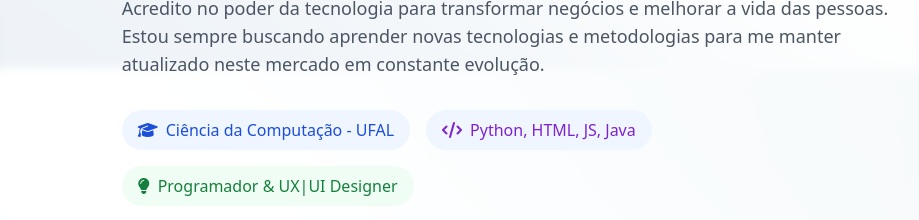
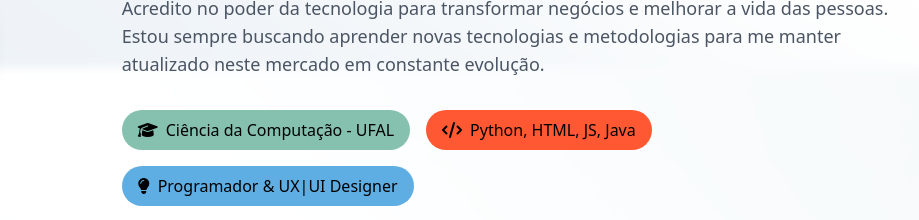
Before and after one commit to jhonywsantos/Html-CSS, a plain HTML site: page Landing Page/jhonywictor.html in a window 1280 px wide. Shown: the part 732-952 px from the top of the page, 361-1280 px from the left. Drawn offline with nearby package versions, Linux system fonts and the light colour scheme.

Commit message:
Uptade Style

```diff
--- a/Landing Page/jhonywictor.html
+++ b/Landing Page/jhonywictor.html
@@ -157,13 +157,13 @@
                         Acredito no poder da tecnologia para transformar negócios e melhorar a vida das pessoas. Estou sempre buscando aprender novas tecnologias e metodologias para me manter atualizado neste mercado em constante evolução.
                     </p>
                     <div class="flex flex-wrap gap-4 mt-8">
-                        <div class="bg-blue-50 text-blue-700 px-4 py-2 rounded-full flex items-center">
+                        <div class="bg-[#85c1ae] text-black-700 px-4 py-2 rounded-full flex items-center">
                             <i class="fas fa-graduation-cap mr-2"></i> Ciência da Computação - UFAL
                         </div>
-                        <div class="bg-blue-50 text-purple-700 px-4 py-2 rounded-full flex items-center">
+                        <div class="bg-[#ff5833] text-black-700 px-4 py-2 rounded-full flex items-center">
                             <i class="fas fa-code mr-2"></i> Python, HTML, JS, Java
                         </div>
-                        <div class="bg-green-50 text-green-700 px-4 py-2 rounded-full flex items-center">
+                        <div class="bg-[#5faee3] text-black-700 px-4 py-2 rounded-full flex items-center">
                             <i class="fas fa-lightbulb mr-2"></i> Programador & UX|UI Designer
                         </div>
                     </div>
```
